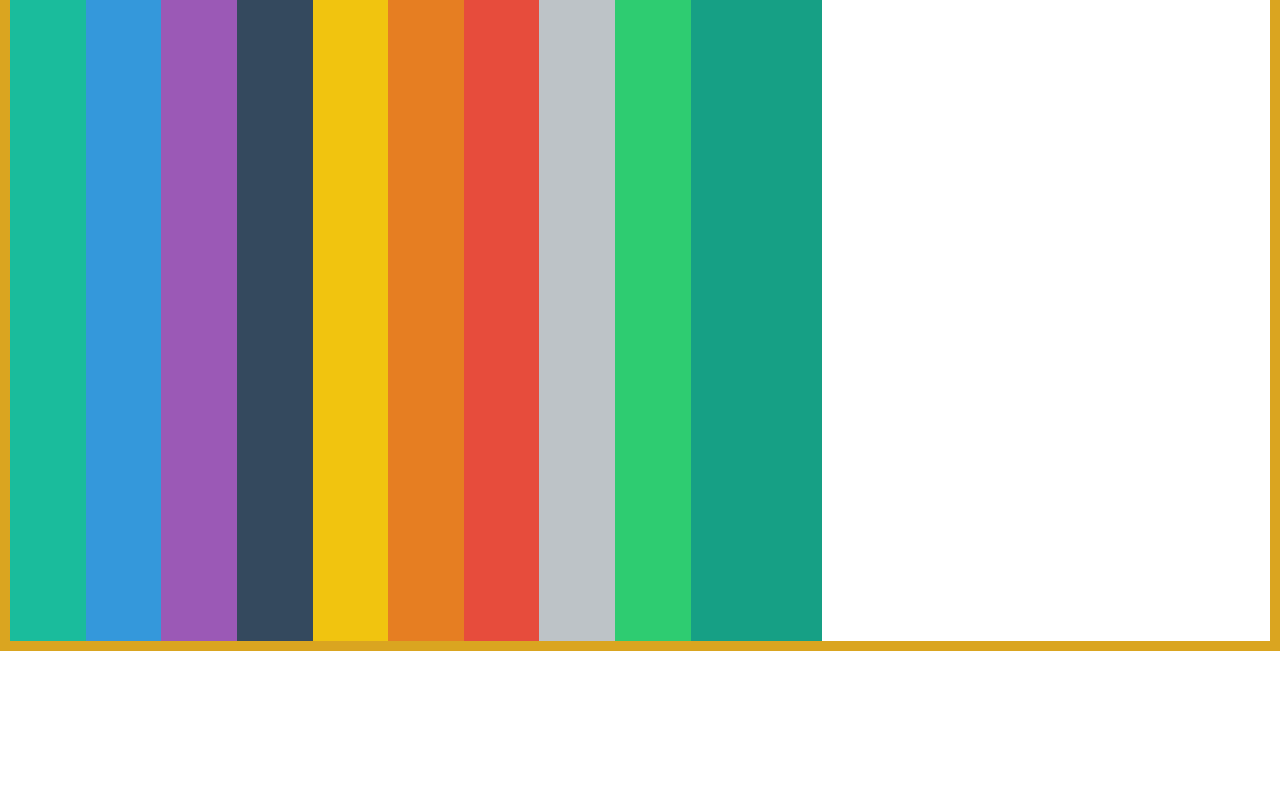
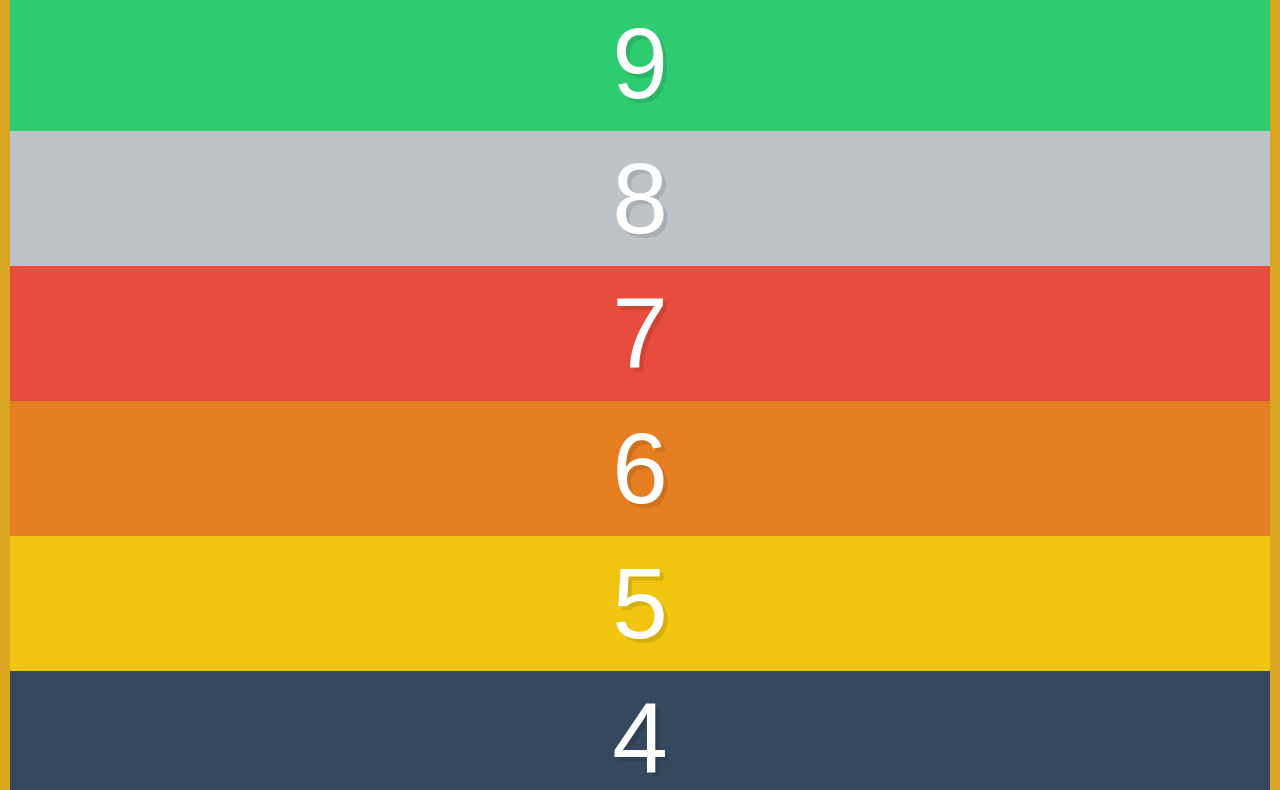
Before and after one commit to sandeepDevJs/css-flex-box-projects, a plain HTML site: page intro-to-flex-box/index.html in a window 1280 px wide. Shown: the part 149-939 px from the top of the page. Before the commit the page ends 800 px from the top, so only its background shows below. Drawn offline with Linux system fonts and the light colour scheme.

Commit message:
flex-directions and axis

```diff
--- a/intro-to-flex-box/style.css
+++ b/intro-to-flex-box/style.css
@@ -247,5 +247,10 @@ input::-moz-focus-inner {
 .container {
     display: flex;
     border: 10px solid goldenrod;
-    height: 100vh;
+    min-height: 100vh;
+    /* flex-direction: row; */
+    /* flex-direction: column; */
+    /* flex-direction: row-reverse; */
+    flex-direction: column-reverse;
+
 }
```
